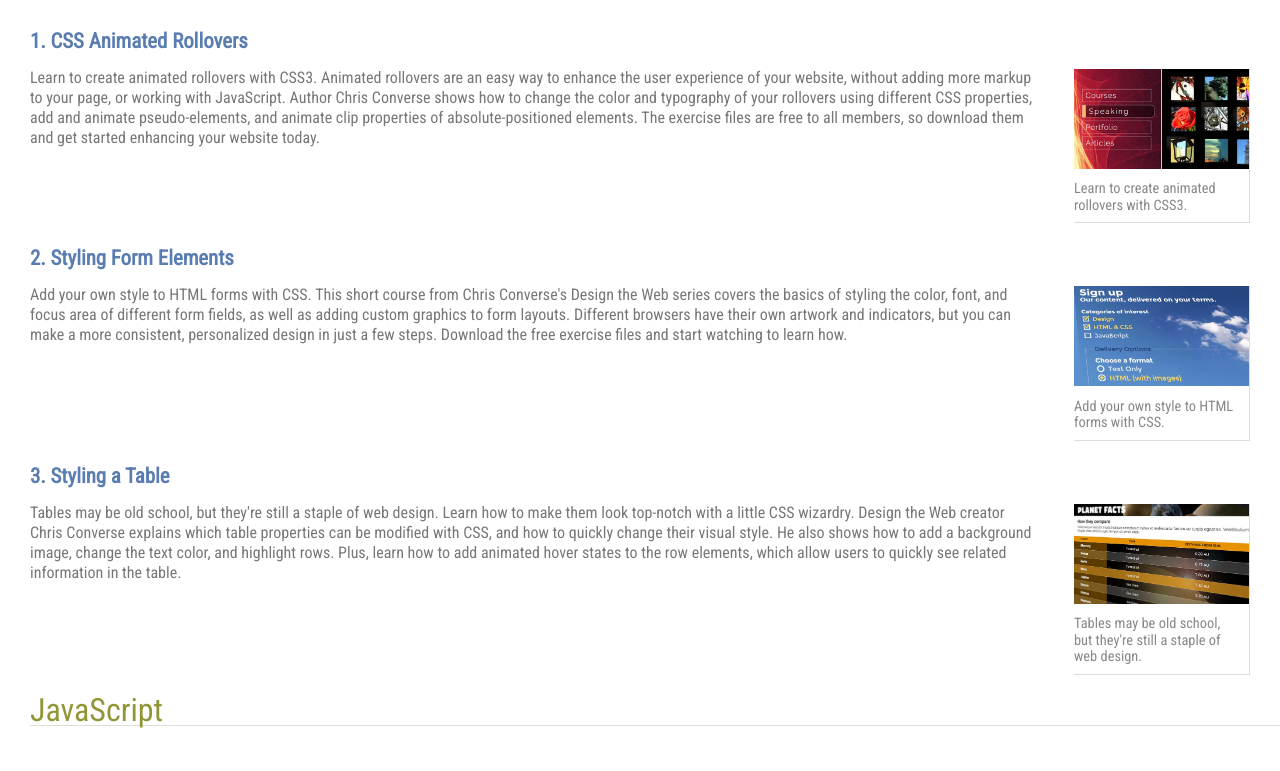
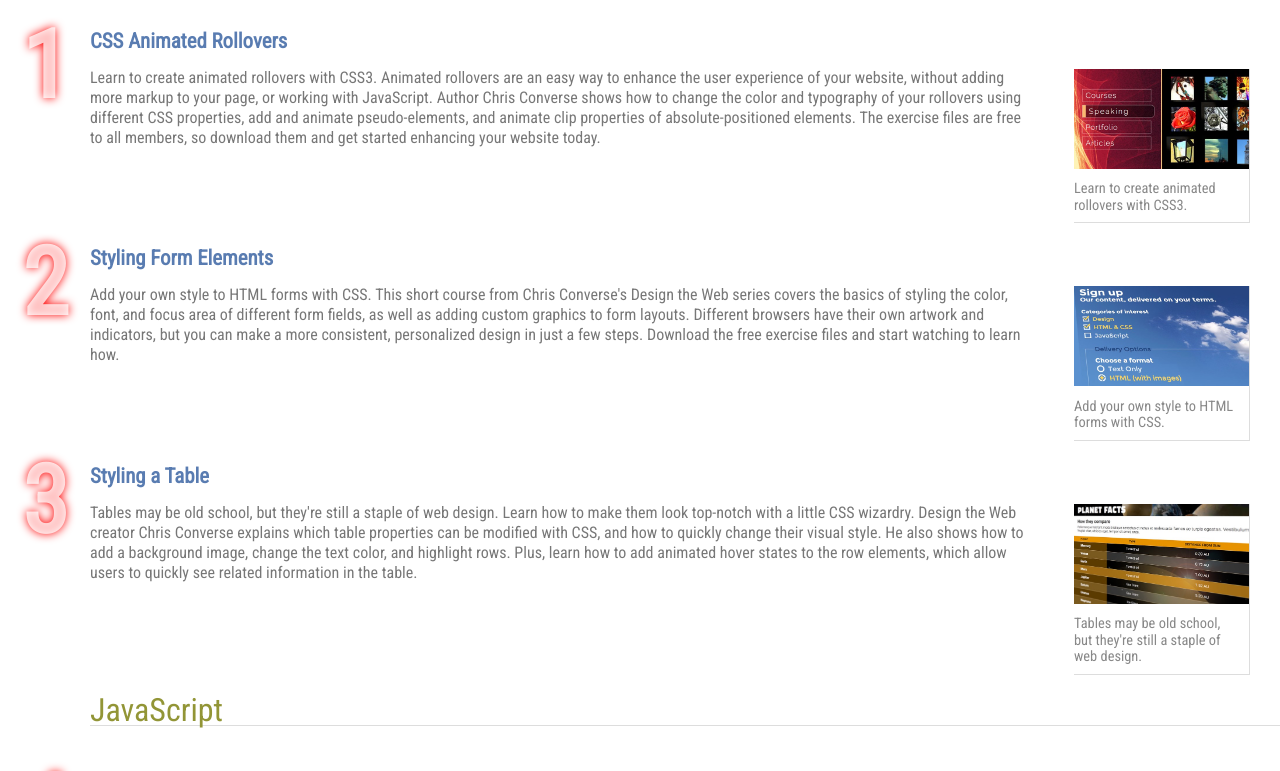
Before and after one commit to mobarakali/css_counter_and_resets, a plain HTML site: page index.html in a window 1280 px wide. Shown: the part 202-973 px from the top of the page. Drawn offline with Linux system fonts and the light colour scheme.

Commit message:
Positioning an decorating the counter

```diff
--- a/design.css
+++ b/design.css
@@ -5,7 +5,7 @@ header { background: #314567 url(images/banner.jpg) no-repeat left top; padding:
 header h1 { position: absolute; top: 35px; left: 90px; font-family: 'Abril Fatface', cursive; font-size: 2.6em; color: #fff; margin: 0; padding:0; }
 header p { line-height: 20px; font-size: 1.2em; margin: 0; padding: 0px 30px 15px 30px; color: rgba(255,255,255,.6); }
 
-article { padding: 0 30px 0 30px; }
+article { padding: 0 30px 0 90px; }
 
 article::after { content: ''; display: block; clear: both; }
 
@@ -32,9 +32,23 @@ h3 {
 	line-height: 1em;
 	margin: 50px 0 5px 0;
 	counter-increment: Digit;
+	position: relative;
 }
-h3::before{
-	content: counter(Digit) '. ';
+h3::before {
+    content: counter(Digit);
+    font-size: 4.5em;
+    color: rgba(255, 255, 255, .75);
+		text-shadow: rgba(255, 0, 0, 1) 0px 0px 10px;
+    width: 70px;
+    position: absolute;
+    top: 25px;
+    left: -80px;
+    /*border: 2px solid  rgba(255, 0, 0, 0.0);*/
+		/*background:  rgba(255, 0, 0, 0.25);*/
+		/*box-sizing: border-box;*/
+    /*line-height: 100%;*/
+    /*border-radius: 5px;*/
+    text-align: center;
 }
 
 figure {
```
